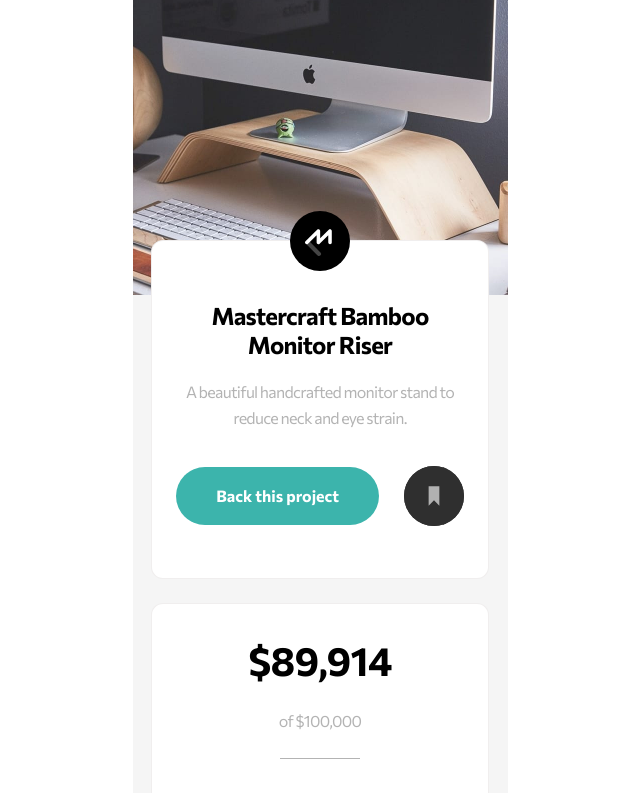
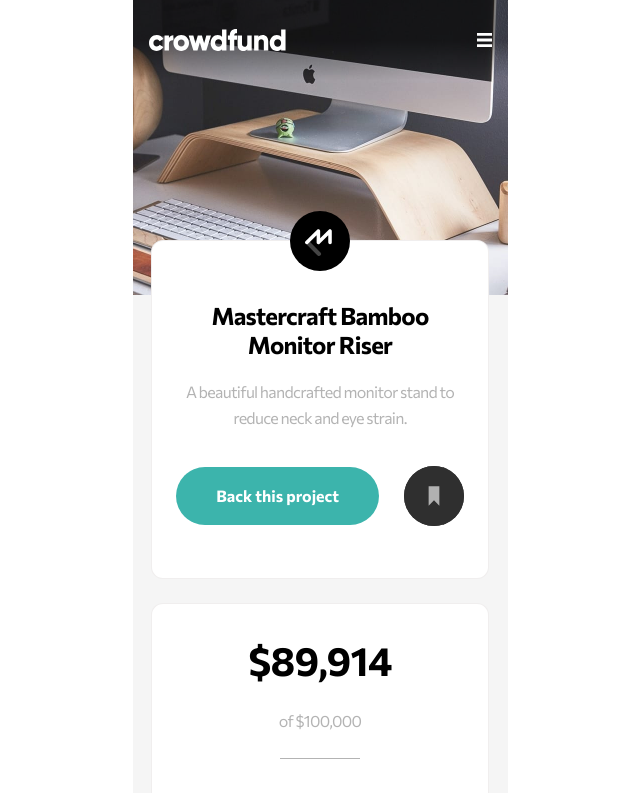
Before and after one commit to steppan26/Challenge-04--Crowdfunding-Product-Page, a React (Create React App) app: page / in a window 1280 px wide. Shown: the top 793 px of the page, without its empty margins (320-960 px from the left). Built offline with nearby package versions, Linux system fonts and the light colour scheme.

Commit message:
made small modifications to navbar so that it spans width of content rather than window. Also added a subtle background gradient to add contrast when scrolling over white content

```diff
--- a/src/Containers/Navbar.css
+++ b/src/Containers/Navbar.css
@@ -7,12 +7,13 @@ nav{
     align-items: center;
     justify-content:center;
     top: 0;
-    left: 0;
-    margin: 0;
-    padding: 0 6vw 0 6vw;
+    margin: 0 auto 0 auto;
+    padding: 0 1em;
     height: 10vh;
     width: 100%;
+    max-width: 375px;
     z-index: 999;
+    background:linear-gradient(to bottom, rgba(0, 0, 0, 0.5) 50%, transparent)
 }
 
 nav>img{
```
